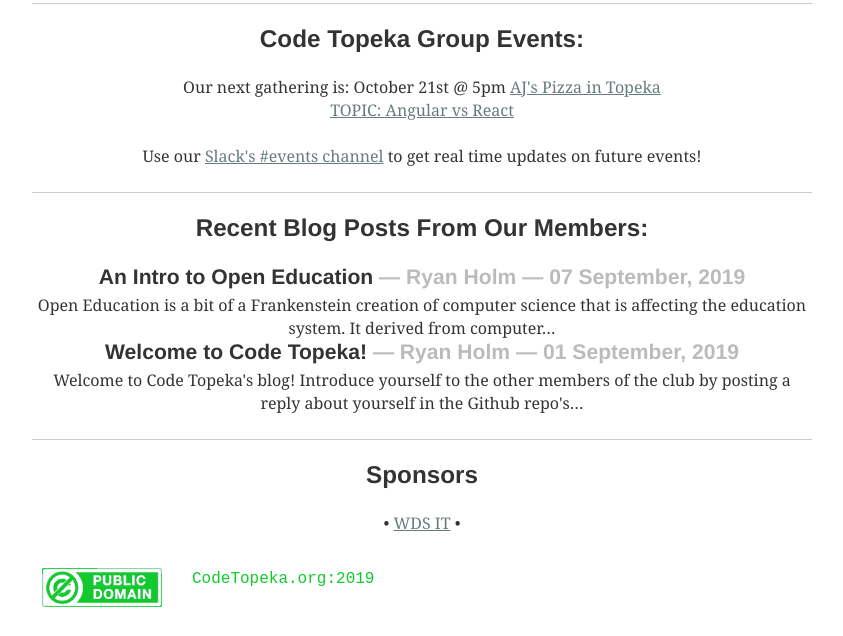
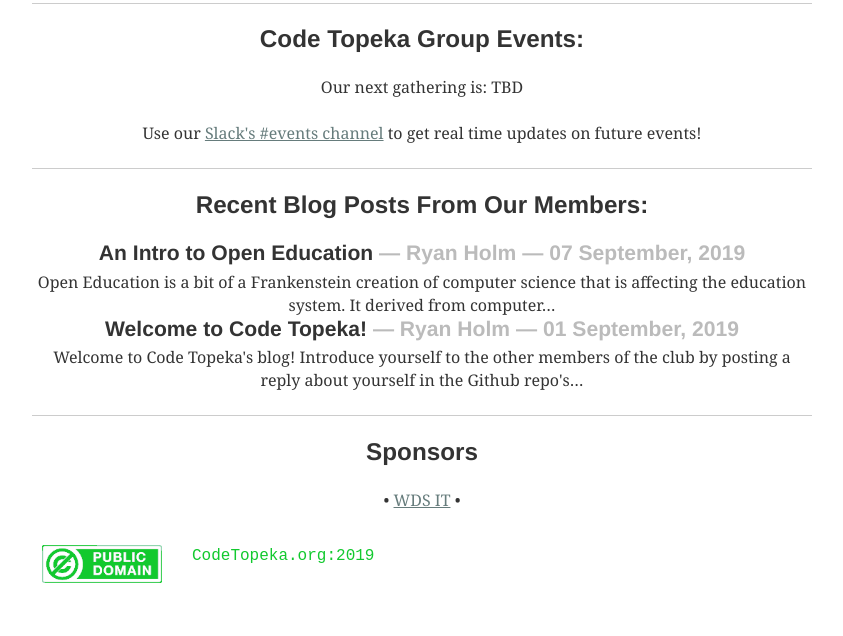
Before and after one commit to CodeTopeka/gatsby-website, a Gatsby site: page / in a window 1280 px wide. Shown: the part 1003-1639 px from the top of the page, without its empty margins (218-1061 px from the left). After the commit the page ends 1616 px from the top, so only its background shows below. Built offline with nearby package versions, Linux system fonts and the light colour scheme; Gatsby itself is replaced by a stand-in of ours; some packages are replaced by stand-ins of ours; what typography-theme-lincoln would draw is missing.

Commit message:
testing this

```diff
--- a/src/pages/index.js
+++ b/src/pages/index.js
@@ -75,7 +75,7 @@
           <hr />
           <div className={css`text-align: center;`}>
             <h2>Code Topeka Group Events:</h2>
-            <p>Our next gathering is: October 21st @ 5pm <a href={'https://ajsnypizza.com/location/topeka/'}>AJ's Pizza in Topeka</a> <br/> <a href={'https://www.facebook.com/events/968732396802820/'}>TOPIC:  Angular vs React</a></p>
+            <p>Our next gathering is: TBD</p>
             <p>Use our <a href={`https://code-topeka.slack.com`}>Slack's #events channel</a> to get real time updates on future events!</p>
           </div>
           <hr />
```
